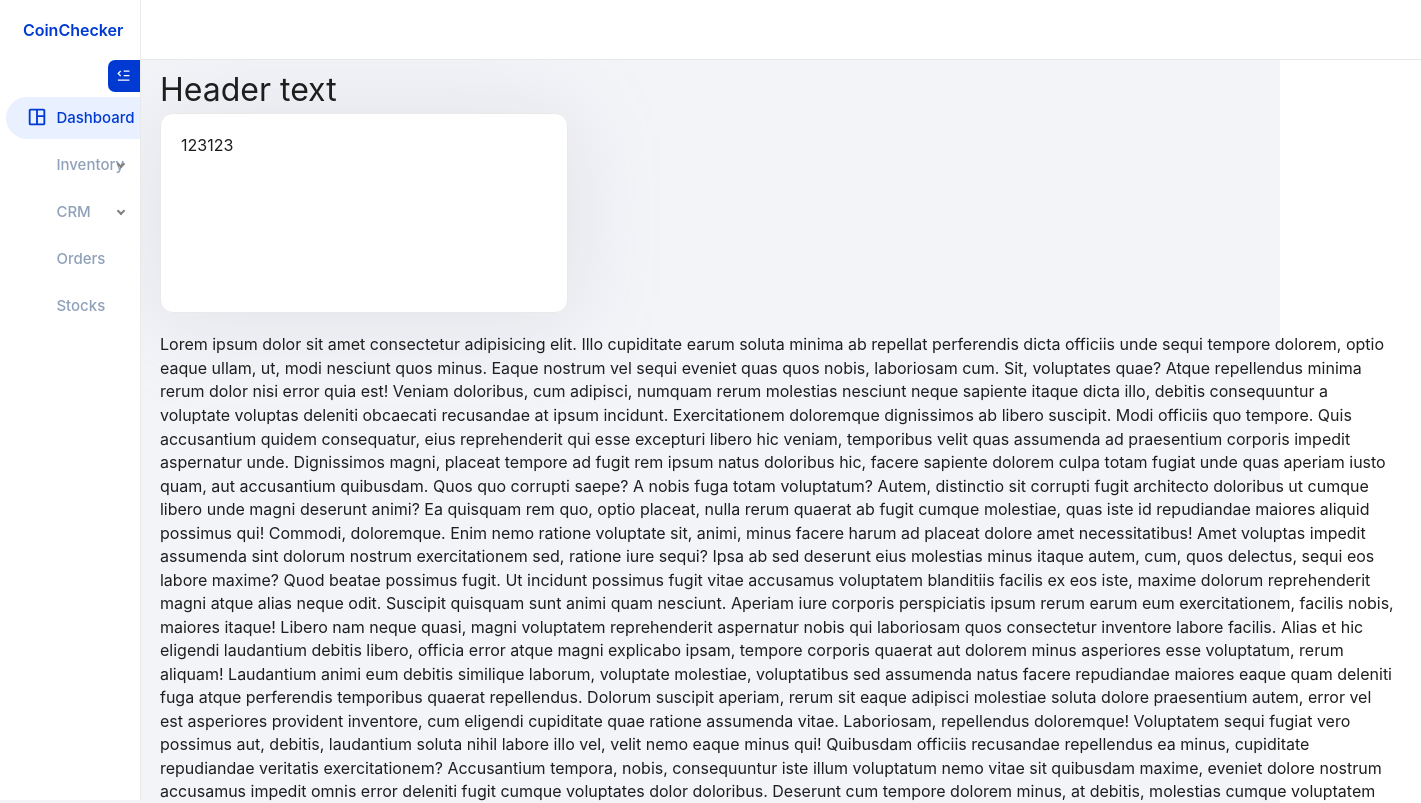
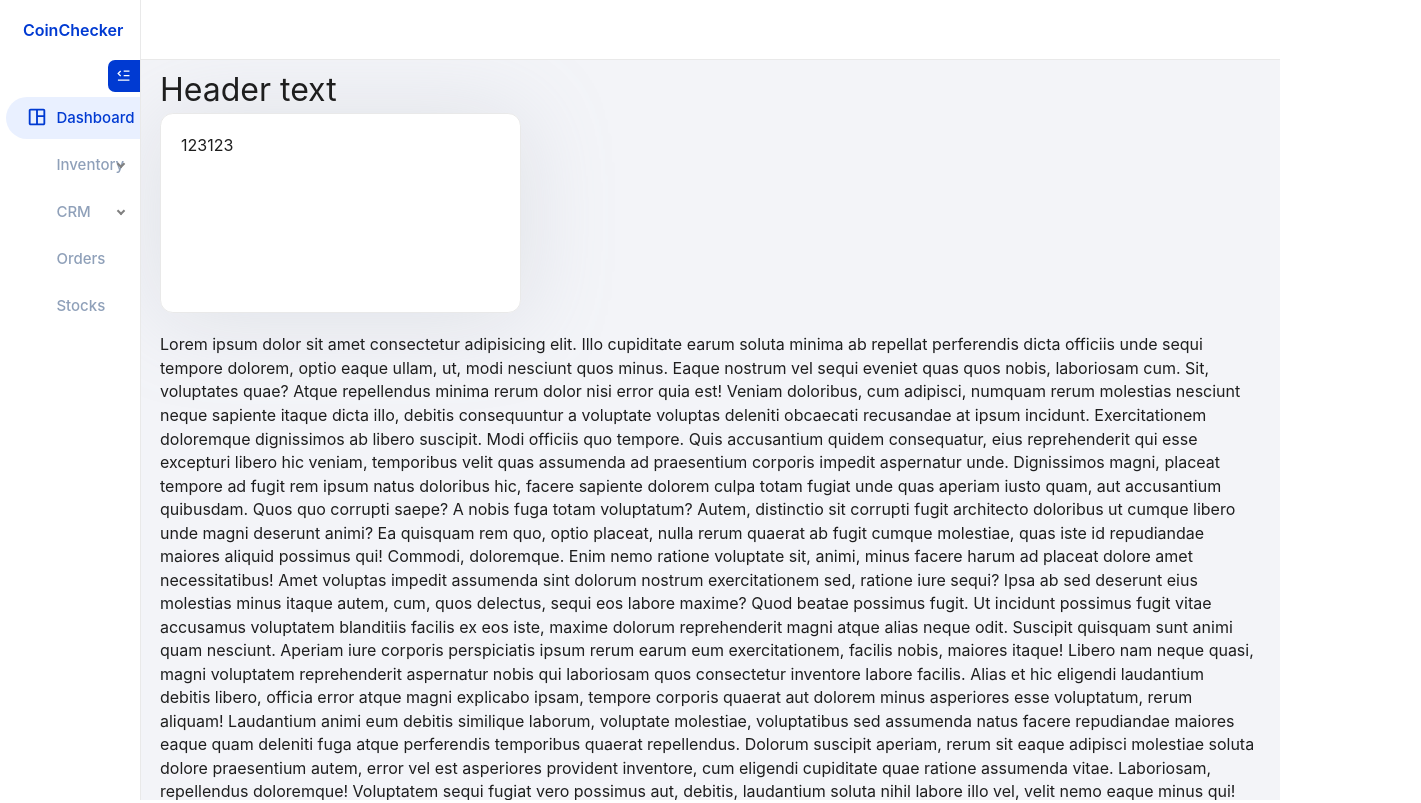
Before and after one commit to gerwld/coinchecker, a React (Create React App) app: page /dashboard in a window 1280 px wide. Shown: the top 803 px of the page, 1421 px wide, since content can reach past the window. Built offline with nearby package versions, Linux system fonts and the light colour scheme.

Commit message:
Fix header overlay

```diff
--- a/src/components/Dashboard/Components/Aside/Aside.module.css
+++ b/src/components/Dashboard/Components/Aside/Aside.module.css
@@ -1,4 +1,5 @@
 .aside_overlay {
+    flex: 1 0 11vw;
     padding-left: 0.5vw;
     width: 11vw;
     height: 100vh;
--- a/src/components/Dashboard/Dashboard.module.css
+++ b/src/components/Dashboard/Dashboard.module.css
@@ -1,4 +1,6 @@
 .dashboard_overlay {
+    width: 100vw;
+    height: 100vh;
     display: flex;
     justify-content: flex-start;
     align-items: flex-start;
@@ -7,8 +9,12 @@
 
 .main_dash {
     padding: 0.5vw 2vw 1.5vw 1.5vw;
-    height: 100vh;
+    height: calc(100vh - 60px);
     overflow-y: scroll;
+}
+
+.dashboard_content {
+
 }
 
 .content_block {
@@ -26,7 +32,7 @@
 /* header section */
 
 .header_dash {
-    width: 100vw;
+    width: 100%;
     height: 60px;
     background-color: var(--color-bg-primary);
     border-bottom: var(--border-lightgray);
```
